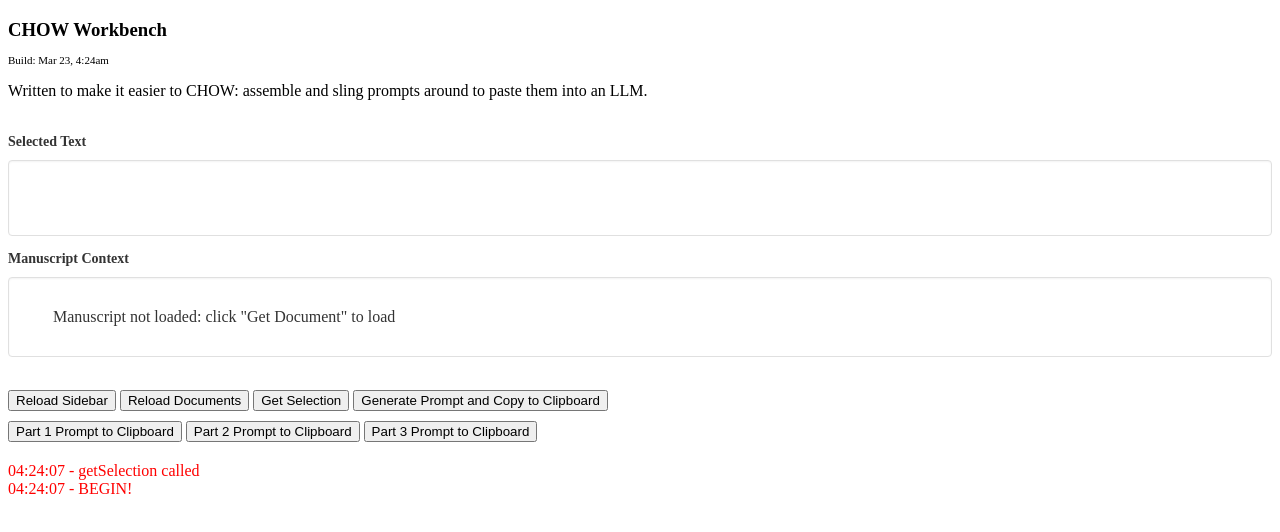
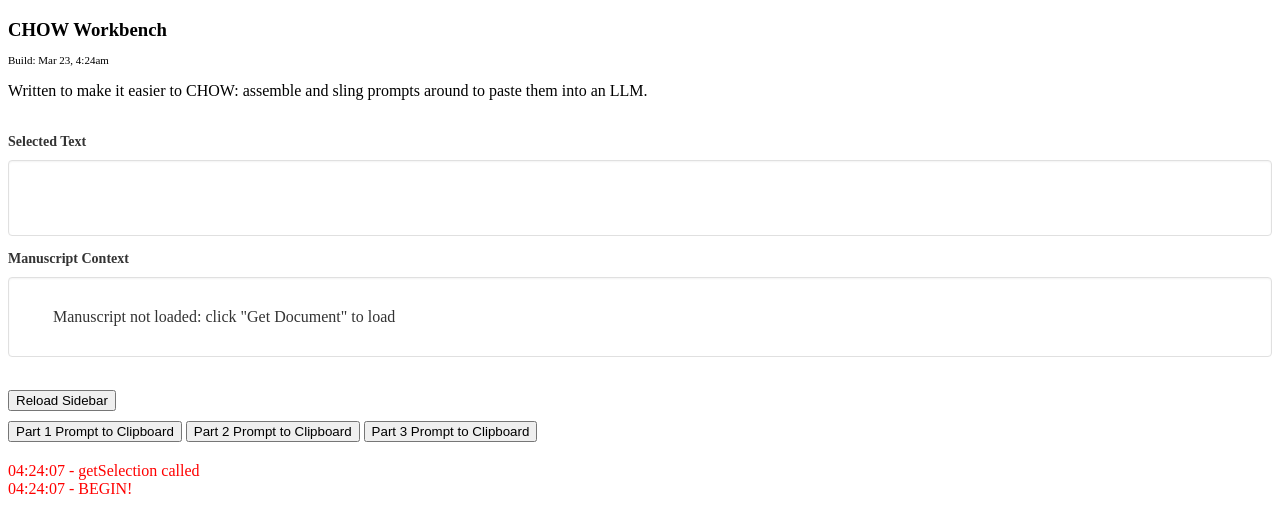
Before and after one commit to realgenekim/chow-google-docs-addon, a website: page sidebar.html in a window 1280 px wide. Drawn offline with Linux system fonts and the light colour scheme.

Commit message:
- Removed buttons for "Reload Documents," "Get Selection," and "Generate Prompt and Copy to Clipboard" from the sidebar, commented out instead of deleting.

```diff
--- a/sidebar.html
+++ b/sidebar.html
@@ -67,9 +67,10 @@
 
     <!-- Control buttons -->
     <button onclick="reloadSidebar()">Reload Sidebar</button>
-    <button onclick="refreshDocCache()">Reload Documents</button>
-    <button onclick="getSelection2()">Get Selection</button>
-    <button onclick="generatePromptAndCopyToClipboard()">Generate Prompt and Copy to Clipboard</button>
+    <!-- don't need these anymore  -->
+    <!-- <button onclick="refreshDocCache()">Reload Documents</button> -->
+    <!-- <button onclick="getSelection2()">Get Selection</button> -->
+    <!-- <button onclick="generatePromptAndCopyToClipboard()">Generate Prompt and Copy to Clipboard</button> -->
 
     <!-- Part-specific buttons -->
     <div style="margin-top: 10px;">
```
